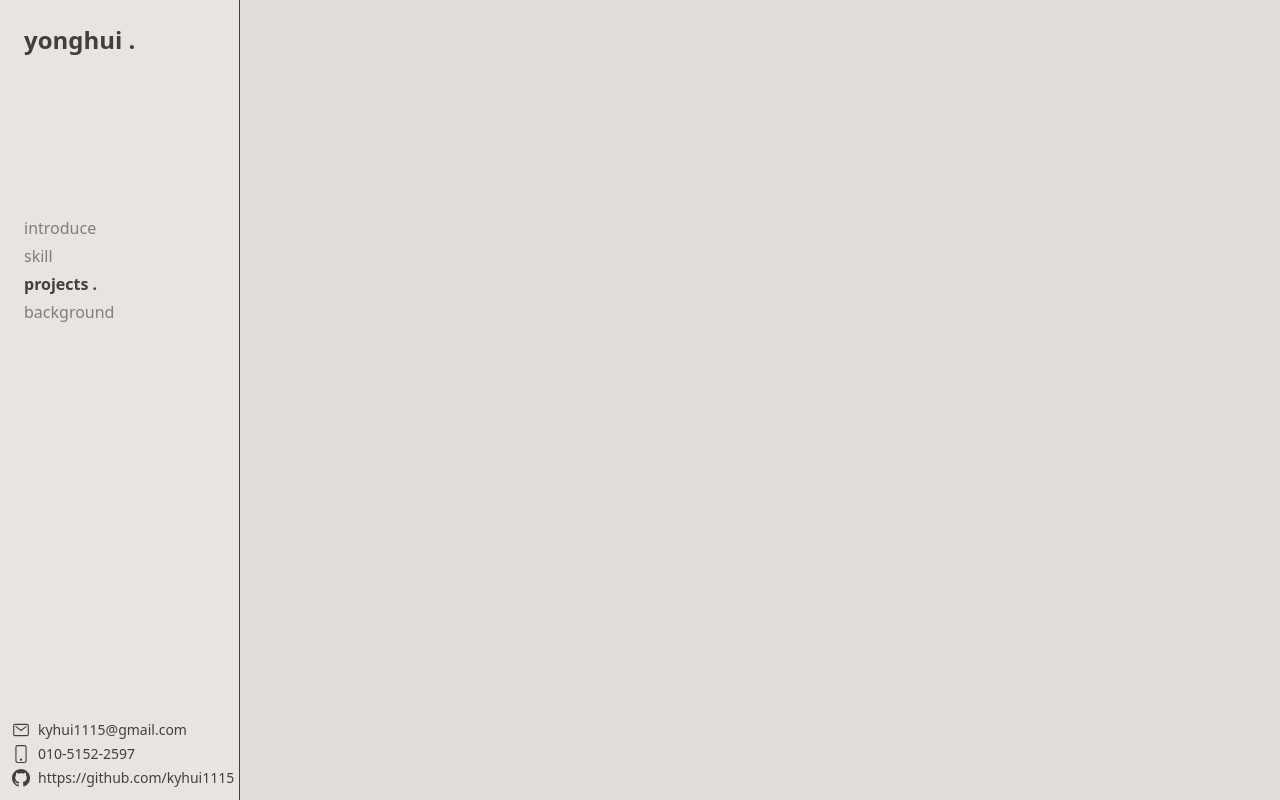
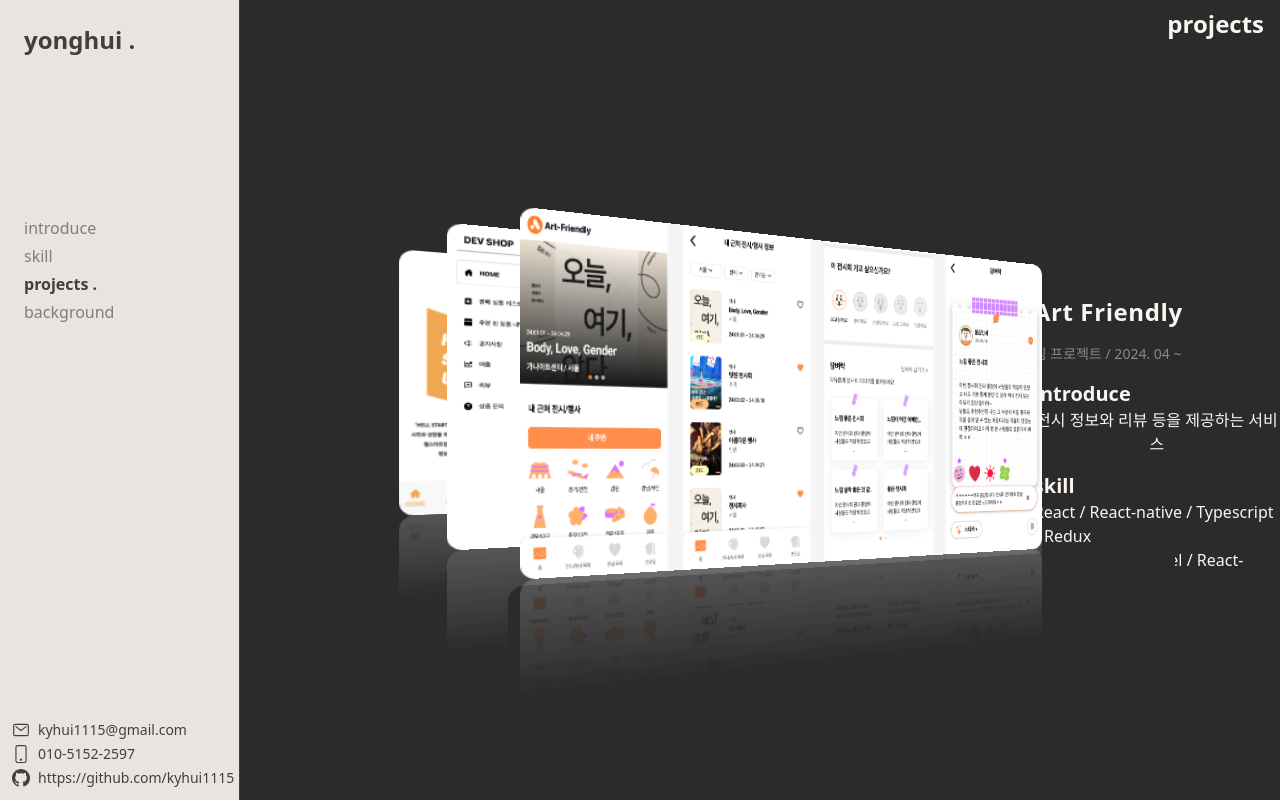
Before and after one commit to kyhui1115/portfolio, a React (Create React App) app: page /projects in a window 1280 px wide. Built offline with nearby package versions, Linux system fonts and the light colour scheme.

Commit message:
design: project 페이지 UI 구현

```diff
--- /dev/null
+++ b/src/components/projects/Project.tsx
@@ -0,0 +1,72 @@
+import { Dispatch, SetStateAction } from 'react';
+import ProjectImg from './ProjectImg';
+import ProjectInfo from './ProjectInfo';
+
+interface propTypes {
+  image: string;
+  shadow: string;
+  title: string;
+  typeAndTerm: string;
+  intro: string;
+  skill: string;
+  pageHeight: number;
+  pagetWidth: number;
+  zIndex: number;
+  idx: number;
+  setProjectList: Dispatch<SetStateAction<project[]>>;
+}
+
+interface project {
+  image: string;
+  shadow: string;
+  title: string;
+  typeAndTerm: string;
+  intro: string;
+  skill: string;
+}
+
+export default function Project({
+  image,
+  shadow,
+  title,
+  typeAndTerm,
+  intro,
+  skill,
+  pageHeight,
+  pagetWidth,
+  zIndex,
+  idx,
+  setProjectList,
+}: propTypes) {
+  const projectBtnHandler = () => {
+    if (idx === 0) {
+    }
+
+    if (idx !== 0) {
+      setProjectList((prev) => {
+        return [...prev.splice(idx, 1), ...prev];
+      });
+    }
+  };
+  return (
+    <button
+      style={{
+        top: pageHeight * (0.3 + idx * 0.02) + 'px',
+        left: pagetWidth * (0.3 - idx * 0.06) + 'px',
+        zIndex: zIndex,
+      }}
+      className="absolute flex"
+      onClick={projectBtnHandler}
+    >
+      <ProjectImg image={image} shadow={shadow} idx={idx} />
+      {idx === 0 ? (
+        <ProjectInfo
+          title={title}
+          typeAndTerm={typeAndTerm}
+          intro={intro}
+          skill={skill}
+        />
+      ) : null}
+    </button>
+  );
+}
--- /dev/null
+++ b/src/components/projects/ProjectImg.tsx
@@ -0,0 +1,47 @@
+interface propTypes {
+  image: string;
+  shadow: string;
+  idx: number;
+}
+
+export default function ProjectImg({ image, shadow, idx }: propTypes) {
+  return (
+    <div className="relative flex flex-col" style={{ perspective: '500px' }}>
+      <img
+        src={image}
+        alt=""
+        style={{
+          transform: 'rotateY(15deg)',
+          width: 700 * (1 - 0.14 * idx) + 'px',
+          height: 322 * (1 - 0.14 * idx) + 'px',
+        }}
+        className="rounded-xl"
+      />
+      <div
+        style={{
+          width: 700 * (1 - 0.14 * idx) + 'px',
+          height: 100 * (1 - 0.14 * idx) + 'px',
+          transform: 'rotateY(15deg) scaleY(-1)',
+        }}
+        className="absolute bottom-0 bg-gray-500 rounded-b-xl"
+      />
+      <img
+        src={shadow}
+        alt=""
+        style={{
+          width: 700 * (1 - 0.14 * idx) + 'px',
+          height: 100 * (1 - 0.14 * idx) + 'px',
+          transform: 'rotateY(15deg) scaleY(-1)',
+          maskImage:
+            'linear-gradient(to top, rgba(0, 0, 0, 1), rgba(0, 0, 0, 0))',
+        }}
+        className="opacity-20 rounded-b-xl"
+      />
+    </div>
+  );
+}
+
+// 0.14
+
+// 0.86
+// 0.72
--- /dev/null
+++ b/src/components/projects/ProjectInfo.tsx
@@ -0,0 +1,28 @@
+interface propTypes {
+  title: string;
+  typeAndTerm: string;
+  intro: string;
+  skill: string;
+}
+
+export default function ProjectInfo({
+  title,
+  typeAndTerm,
+  intro,
+  skill,
+}: propTypes) {
+  return (
+    <div className="flex flex-col items-start -ml-12 mt-14">
+      <span className="text-2xl font-semibold tracking-wide text-beige-100">
+        {title}
+      </span>
+      <span className="my-4 text-sm text-gray-200">{typeAndTerm}</span>
+      <span className="text-xl font-semibold text-beige-100">introduce</span>
+      <span className=" text-beige-100">{intro}</span>
+      <span className="mt-4 text-xl font-semibold text-beige-100">skill</span>
+      <span className="mb-24 whitespace-pre-line text-beige-100 text-start">
+        {skill}
+      </span>
+    </div>
+  );
+}
--- a/src/pages/Projects.tsx
+++ b/src/pages/Projects.tsx
@@ -1,3 +1,75 @@
+import { useEffect, useRef, useState } from 'react';
+import Title from '../components/common/Title';
+import Project from '../components/projects/Project';
+
+import artFriendly1 from '../assets/artFriendly1.png';
+import artFriendly1Shadow from '../assets/artFriendly1Shadow.png';
+import artFriendly2 from '../assets/artFriendly2.png';
+import artFriendly2Shadow from '../assets/artFriendly2Shadow.png';
+import artFriendly3 from '../assets/artFriendly3.png';
+import artFriendly3Shadow from '../assets/artFriendly3Shadow.png';
+
 export default function Projects() {
-  return <div className="relative w-full h-full bg-beige-300"></div>;
+  const projectRef = useRef<HTMLDivElement>(null);
+
+  const [pageHeight, setPageHeight] = useState(0);
+  const [pagetWidth, setPagetWidth] = useState(0);
+
+  const [projectList, setProjectList] = useState([
+    {
+      image: artFriendly1,
+      shadow: artFriendly1Shadow,
+      title: 'Art Friendly',
+      typeAndTerm: '팀 프로젝트 / 2024. 04 ~',
+      intro: '전시 정보와 리뷰 등을 제공하는 서비스',
+      skill:
+        'React / React-native / Typescript / Redux\nTailwindCSS / Vercel / React-native-webview',
+    },
+    {
+      image: artFriendly2,
+      shadow: artFriendly2Shadow,
+      title: 'DEV SHOP',
+      typeAndTerm: '팀 프로젝트 / 2023. 06. ~ 2023. 09.',
+      intro: '개발자에게 필요한 장비를 판매하는 웹 서비스',
+      skill: 'React / Typescript / Redux\nTailwindCSS / AWS S3 / Recharts',
+    },
+    {
+      image: artFriendly3,
+      shadow: artFriendly3Shadow,
+      title: 'HELL START UP',
+      typeAndTerm: '팀 프로젝트 / 2023. 03. ~ 2023. 04.',
+      intro: '헬스장 추천 및 커뮤니티 웹 서비스',
+      skill:
+        'React / Javascript / Zustand\nTailwindCSS / AWS S3 / Kakao Map API',
+    },
+  ]);
+
+  useEffect(() => {
+    if (projectRef.current !== null) {
+      setPageHeight(projectRef.current?.offsetHeight);
+      setPagetWidth(projectRef.current?.offsetWidth);
+    }
+  }, []);
+
+  return (
+    <div className="relative flex w-full h-full bg-gray-500" ref={projectRef}>
+      <Title text="projects" color="text-beige-100" />
+      {projectList.map((project, i) => (
+        <Project
+          key={i}
+          image={project.image}
+          shadow={project.shadow}
+          title={project.title}
+          typeAndTerm={project.typeAndTerm}
+          intro={project.intro}
+          skill={project.skill}
+          pageHeight={pageHeight}
+          pagetWidth={pagetWidth}
+          zIndex={3 - i}
+          idx={i}
+          setProjectList={setProjectList}
+        />
+      ))}
+    </div>
+  );
 }
```
